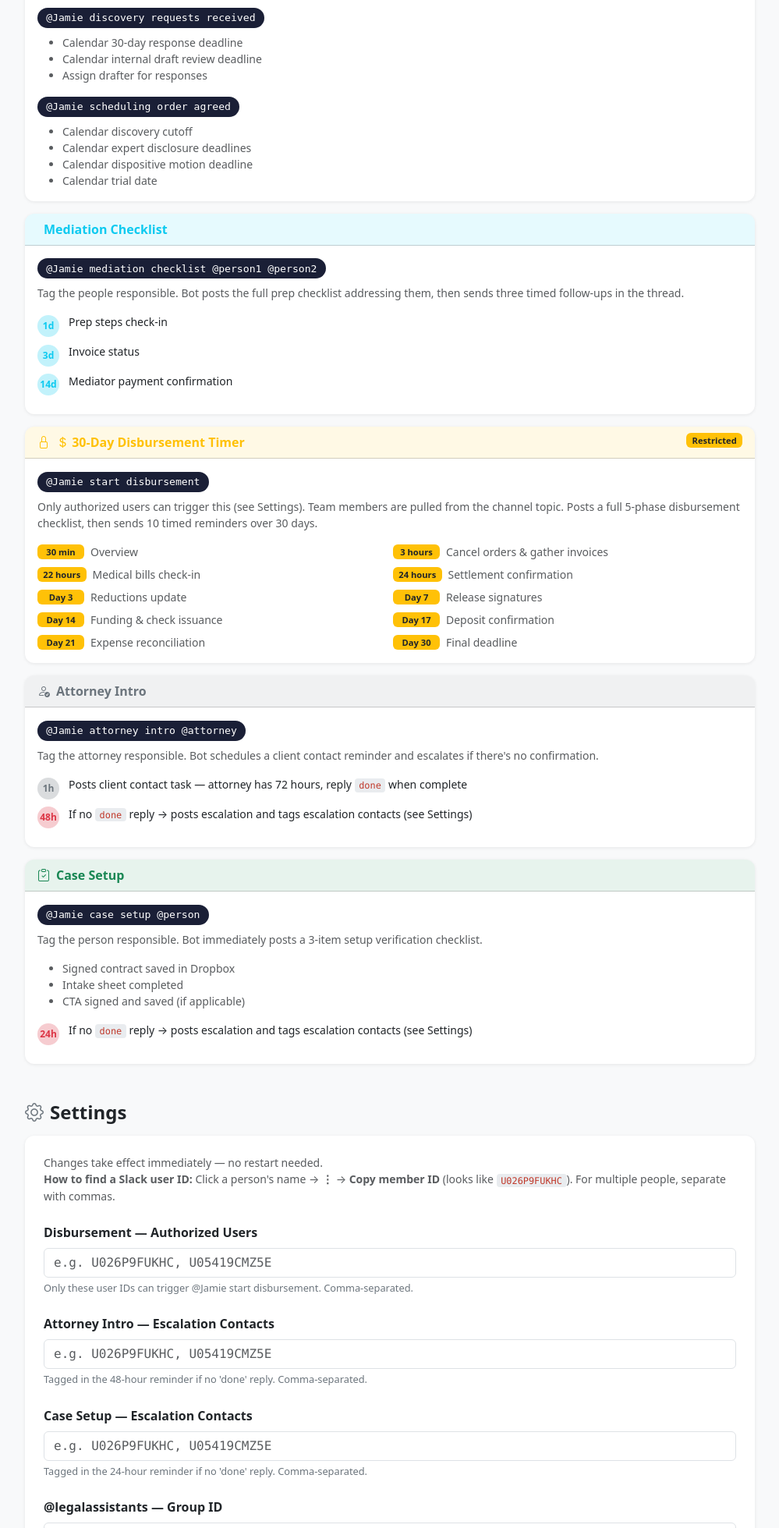
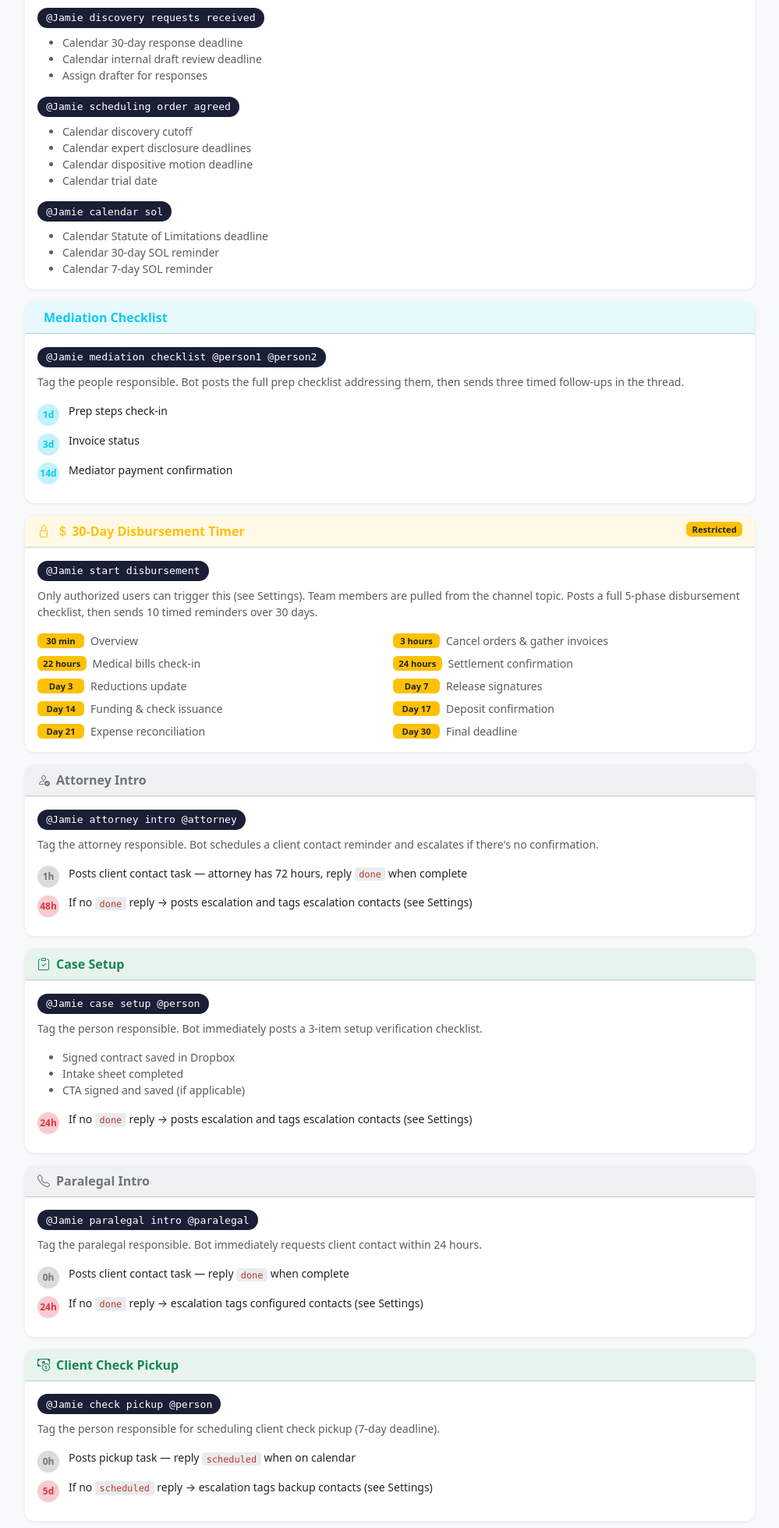
Before and after one commit to david-ramosjames/rjl-zap, a Flask app: page / in a window 1280 px wide. Shown: the part 1098-3057 px from the top of the page at 78% size, without its empty margins (140-1139 px from the left). Run offline with Flask 3, Linux system fonts and the light colour scheme; data that the repository does not hold is empty.

Commit message:
Add 5 remaining workflows: SOL, paralegal intro, check pickup, new case, review request
- @Jamie calendar sol — checklist for SOL deadline + 30/7-day reminders
- @Jamie paralegal intro @person — 24h escalation if no 'done' reply
- @Jamie check pickup @person — 5-day escalation if no 'scheduled' reply
- @Jamie new case — one-shot post, always tags configured assignee
- @Jamie ready for review — one-shot 5-star review prompt

New SimplePostConfig pattern for fire-and-forget notifications.
All new escalation/assignee/extras lists configurable via the web
admin page. Documentation cards added to the workflow reference.

https://claude.ai/code/session_01QMtP5CaQsZY3iwZ8ce5itC

```diff
--- a/reminders.py
+++ b/reminders.py
@@ -65,7 +65,10 @@ def _tick(client) -> None:
     group_name = storage.get_config("notify_group_name", default="legalassistants")
     notify_mention = f"<!subteam^{group_id}|{group_name}> " if group_id else ""
 
-    skip_triggers = {"mediation_checklist", "disbursement", "attorney_intro", "case_setup"}
+    skip_triggers = {
+        "mediation_checklist", "disbursement",
+        "attorney_intro", "case_setup", "paralegal_intro", "check_pickup",
+    }
     for wf in storage.open_workflows_due_for_reminder(cutoff):
         if wf["trigger_name"] in skip_triggers:
             continue
--- a/templates/index.html
+++ b/templates/index.html
@@ -146,13 +146,22 @@
           </ul>
         </div>
 
-        <div>
+        <div class="mb-3">
           <div class="trigger-pill mb-2">@Jamie scheduling order agreed</div>
           <ul class="small text-muted mb-0">
             <li>Calendar discovery cutoff</li>
             <li>Calendar expert disclosure deadlines</li>
             <li>Calendar dispositive motion deadline</li>
             <li>Calendar trial date</li>
+          </ul>
+        </div>
+
+        <div>
+          <div class="trigger-pill mb-2">@Jamie calendar sol</div>
+          <ul class="small text-muted mb-0">
+            <li>Calendar Statute of Limitations deadline</li>
+            <li>Calendar 30-day SOL reminder</li>
+            <li>Calendar 7-day SOL reminder</li>
           </ul>
         </div>
       </div>
@@ -252,6 +261,72 @@
       </div>
     </div>
 
+    <!-- Paralegal Intro -->
+    <div class="card workflow-card">
+      <div class="card-header bg-secondary bg-opacity-10 text-secondary">
+        <i class="bi bi-telephone me-2"></i>Paralegal Intro
+      </div>
+      <div class="card-body">
+        <div class="trigger-pill mb-2">@Jamie paralegal intro @paralegal</div>
+        <p class="text-muted small mb-3">Tag the paralegal responsible. Bot immediately requests client contact within 24 hours.</p>
+        <div class="timeline-row">
+          <div class="timeline-dot bg-secondary bg-opacity-25 text-secondary">0h</div>
+          <div class="small">Posts client contact task — reply <code>done</code> when complete</div>
+        </div>
+        <div class="timeline-row">
+          <div class="timeline-dot bg-danger bg-opacity-25 text-danger">24h</div>
+          <div class="small">If no <code>done</code> reply → escalation tags configured contacts (see Settings)</div>
+        </div>
+      </div>
+    </div>
+
+    <!-- Check Pickup -->
+    <div class="card workflow-card">
+      <div class="card-header bg-success bg-opacity-10 text-success">
+        <i class="bi bi-cash-coin me-2"></i>Client Check Pickup
+      </div>
+      <div class="card-body">
+        <div class="trigger-pill mb-2">@Jamie check pickup @person</div>
+        <p class="text-muted small mb-3">Tag the person responsible for scheduling client check pickup (7-day deadline).</p>
+        <div class="timeline-row">
+          <div class="timeline-dot bg-secondary bg-opacity-25 text-secondary">0h</div>
+          <div class="small">Posts pickup task — reply <code>scheduled</code> when on calendar</div>
+        </div>
+        <div class="timeline-row">
+          <div class="timeline-dot bg-danger bg-opacity-25 text-danger">5d</div>
+          <div class="small">If no <code>scheduled</code> reply → escalation tags backup contacts (see Settings)</div>
+        </div>
+      </div>
+    </div>
+
+    <!-- New Case Assignment -->
+    <div class="card workflow-card">
+      <div class="card-header bg-primary bg-opacity-10 text-primary">
+        <i class="bi bi-folder-plus me-2"></i>New Case Assignment
+      </div>
+      <div class="card-body">
+        <div class="trigger-pill mb-2">@Jamie new case</div>
+        <p class="text-muted small mb-3">
+          One-shot notification. Always tags the configured assignee (e.g. Laura).
+          Add additional @-mentions to tag more people for this specific case.
+        </p>
+      </div>
+    </div>
+
+    <!-- Review Request -->
+    <div class="card workflow-card">
+      <div class="card-header bg-warning bg-opacity-10 text-warning">
+        <i class="bi bi-star me-2"></i>5-Star Review Prompt
+      </div>
+      <div class="card-body">
+        <div class="trigger-pill mb-2">@Jamie ready for review</div>
+        <p class="text-muted small mb-3">
+          One-shot prompt asking whether this client should be asked for a 5-star review.
+          Tags any people you @-mention plus the configured review-request contacts (see Settings).
+        </p>
+      </div>
+    </div>
+
   </section>
 
   <!-- Settings -->
--- a/web.py
+++ b/web.py
@@ -23,6 +23,26 @@ SETTINGS = [
         "key": "case_setup_escalation_user_ids",
         "label": "Case Setup — Escalation Contacts",
         "help": "Tagged in the 24-hour reminder if no 'done' reply. Comma-separated.",
+    },
+    {
+        "key": "paralegal_intro_escalation_user_ids",
+        "label": "Paralegal Intro — Escalation Contacts",
+        "help": "Tagged in the 24-hour reminder if no 'done' reply. Comma-separated.",
+    },
+    {
+        "key": "check_pickup_backup_user_ids",
+        "label": "Check Pickup — Backup Contacts",
+        "help": "Tagged in the 5-day reminder if no 'scheduled' reply. Comma-separated.",
+    },
+    {
+        "key": "new_case_assignee_user_ids",
+        "label": "New Case — Default Assignee(s)",
+        "help": "Always tagged when @Jamie new case fires (e.g. Laura: UA63X86AJ). Comma-separated.",
+    },
+    {
+        "key": "review_request_user_ids",
+        "label": "Review Request — Additional Contacts",
+        "help": "Extra people tagged in the 5-star review prompt. Comma-separated.",
     },
     {
         "key": "notify_group_id",
```
Also changed, not shown: app.py (+42 -16 lines), config.py (+68 -0 lines).
